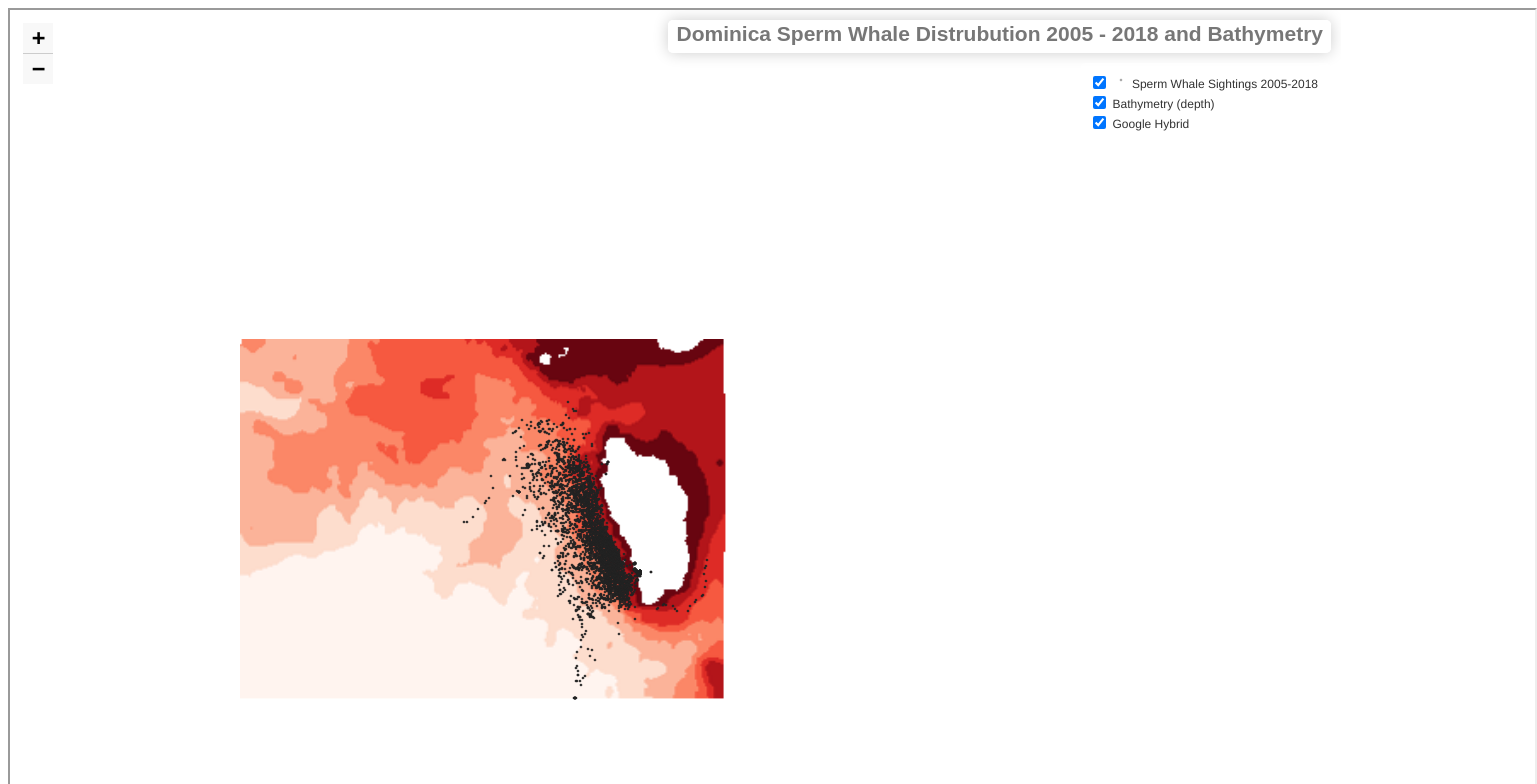
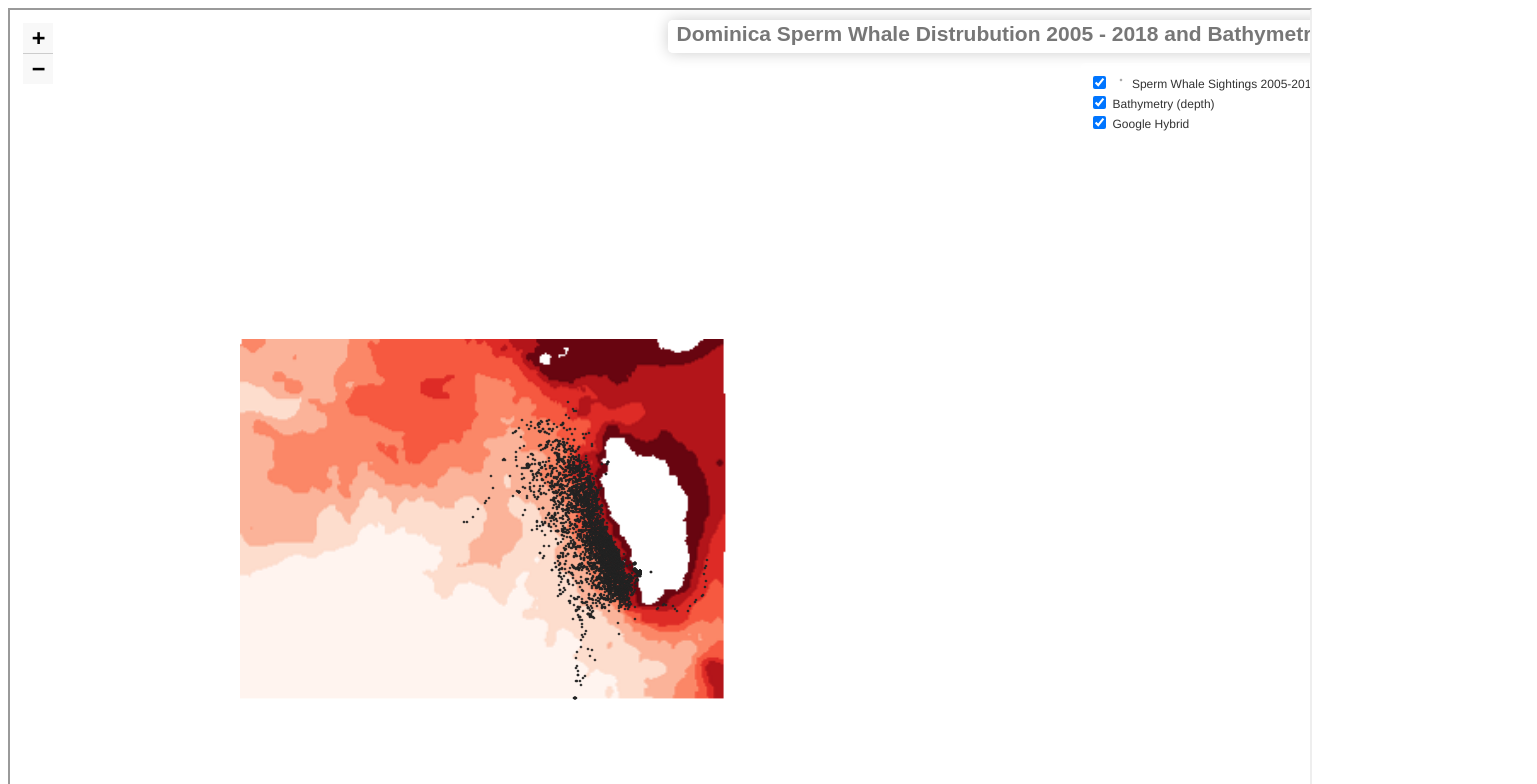
Before and after one commit to calliesteffen/ESM267-web, a plain HTML site: page index.html in a window 1280 px wide. Shown: the top 784 px of the page, 1537 px wide, since content can reach past the window. Drawn offline with Linux system fonts and the light colour scheme.

Commit message:
Update index.html

```diff
--- a/index.html
+++ b/index.html
@@ -5,6 +5,6 @@
     scrolling=no
 
     height=1326
-    width=1525
+    width=1300
     src="qgis2web/index.html">
 </iframe>
```
